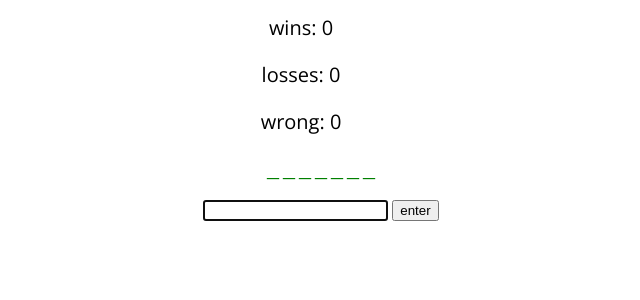
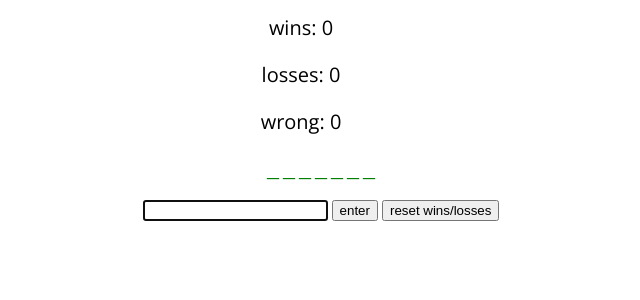
Before and after one commit to claudiadadamo/hangman, a Django app: page /hangman/index.html in a window 1280 px wide. Shown: the part 361-661 px from the top of the page, without its empty margins (339-979 px from the left). Run offline with Django 3.2, Linux system fonts and the light colour scheme; data comes from the database, SQL or seed files in the repository; both versions use the stored data as it was after the commit.

Commit message:
added reset wins/losses button

```diff
--- a/hangman_site/hangman/templates/hangman/index.html
+++ b/hangman_site/hangman/templates/hangman/index.html
@@ -30,6 +30,8 @@
 
 			{% endfor %}
 			<input type='submit' value='enter'>
+
+			<input type="submit" value="reset wins/losses" name="reset" />
 		</form>
 
 	</ul>
--- a/hangman_site/hangman/views.py
+++ b/hangman_site/hangman/views.py
@@ -61,9 +61,15 @@ def index(request):
 @csrf_protect
 def get_guess(request):
 	if request.method == 'POST':
+		print request.POST
 		form = GuessForm(request.POST)
+		if 'reset' in request.POST:
+				print "it's here!"
+				for game in Game.objects.all():
+					game.wins = 0
+					game.losses = 0
+					game.save()
 		if form.is_valid():
-			print "hi"
 			new_guess = request.POST.get("guess")
 			# if new_guess in
 			print new_guess
```
Also changed, not shown: hangman_site/db.sqlite3, hangman_site/hangman/forms.py (line endings or trailing spaces), 3 other files.
